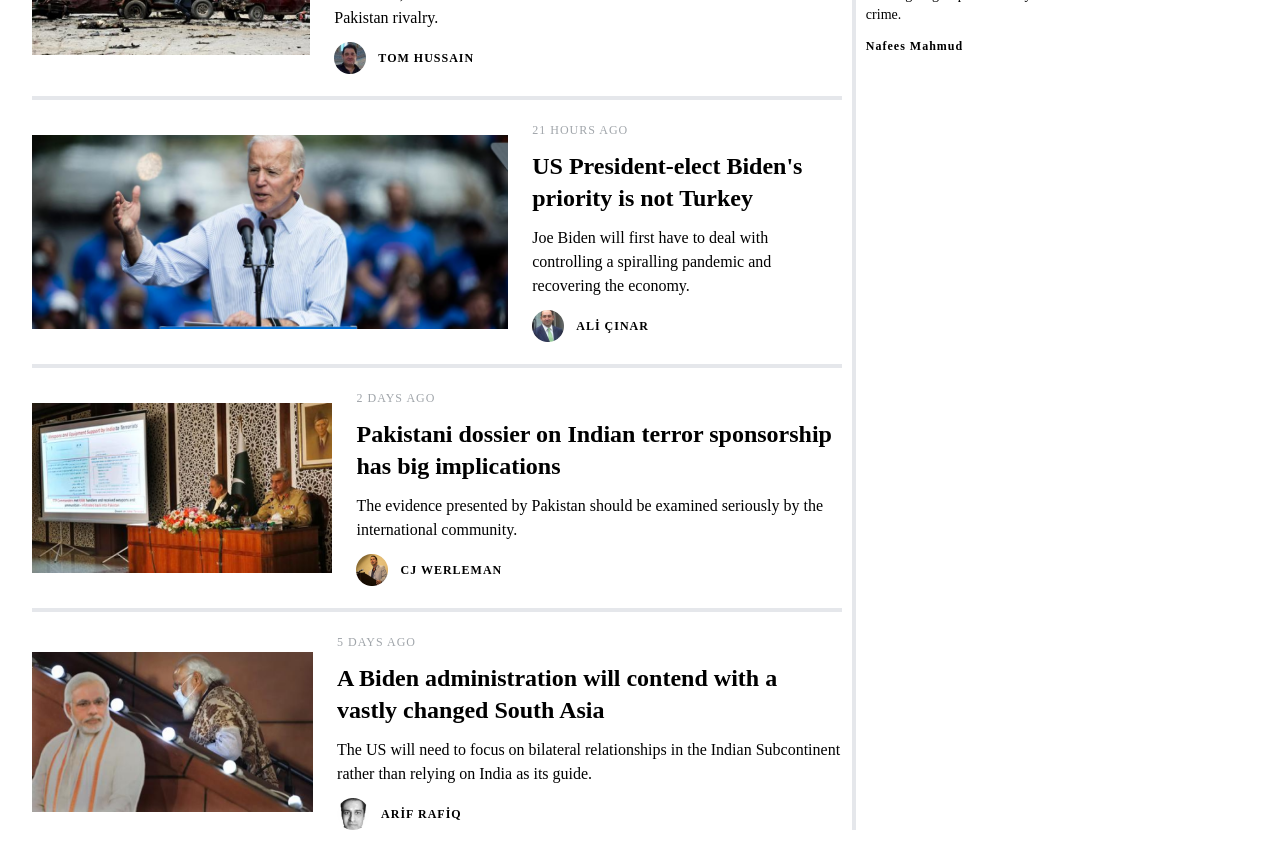
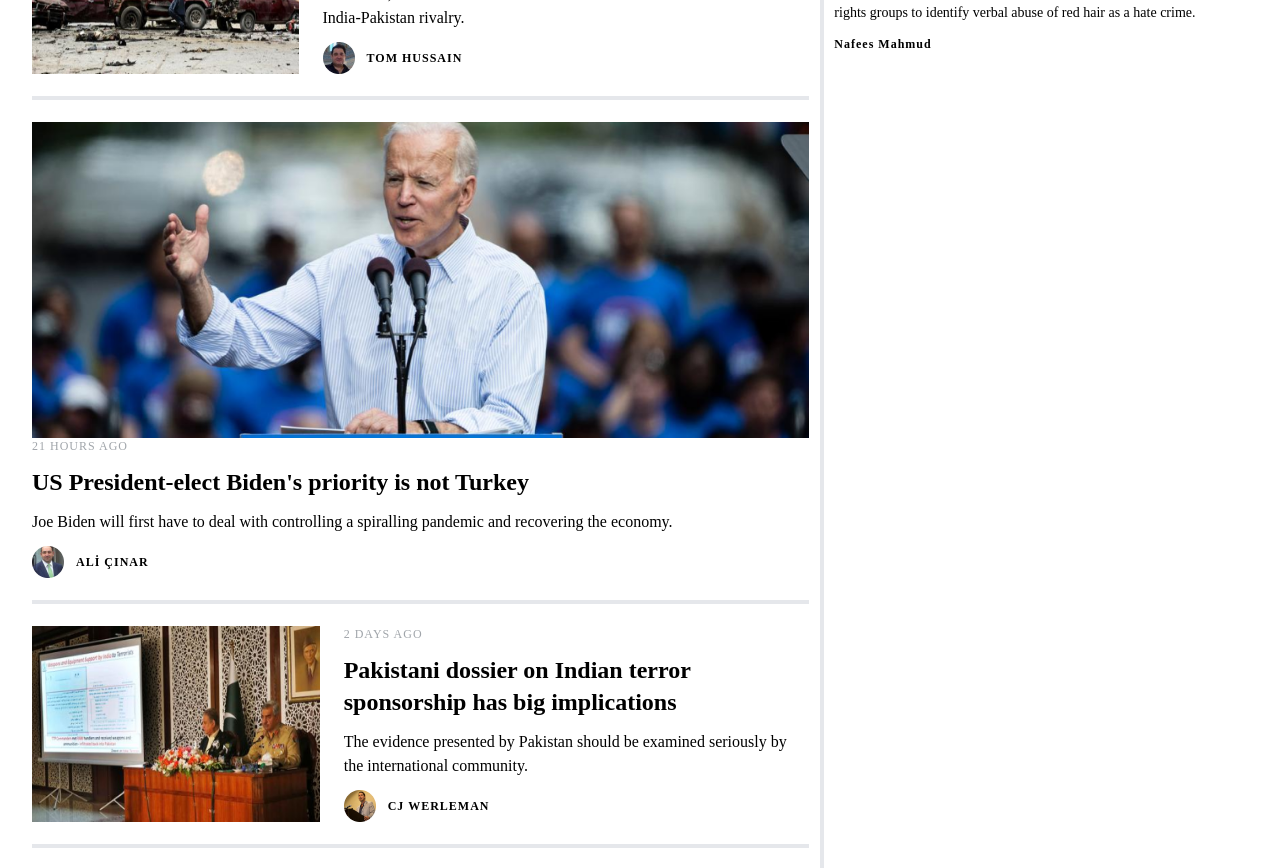
Before and after one commit to ismailcubuk/news-ui, a React (Create React App) app: page / in a window 1280 px wide. Shown: the part 1700-2568 px from the top of the page. Built offline with nearby package versions, Linux system fonts and the light colour scheme.

Commit message:
index 2 image update

```diff
--- a/src/components/main/Layer2.js
+++ b/src/components/main/Layer2.js
@@ -78,9 +78,9 @@ export default function Layer2() {
       <div className="flex flex-col items-start">
         {articles.map((article, index) => (
           <div key={index}>
-            <div className={`flex flex-col mysm:flex-row gap-6 ${index === 2 ? 'row-span-2 flex-col' : ''}`}>
+            <div className={`${index === 2 ? 'flex-row' : ''}flex flex-col mysm:flex-row gap-6 `}>
             <div className="flex flex-row items-center">
-              <img src={article.imgSrc} alt={`thumb${index + 5}`}  className="w-20 h-11 mysm:h-fit mysm:w-fit"/>
+              <img src={article.imgSrc} alt={`thumb${index + 5}`}  className="w-20 h-11 mysm:h-full mysm:w-full"/>
               {hoursSm ? <p className="hours ml-3">{article.hoursAgo}</p> : null}
             </div>
             <div className="flex flex-col gap-2 mysm:gap-3 ">
```
